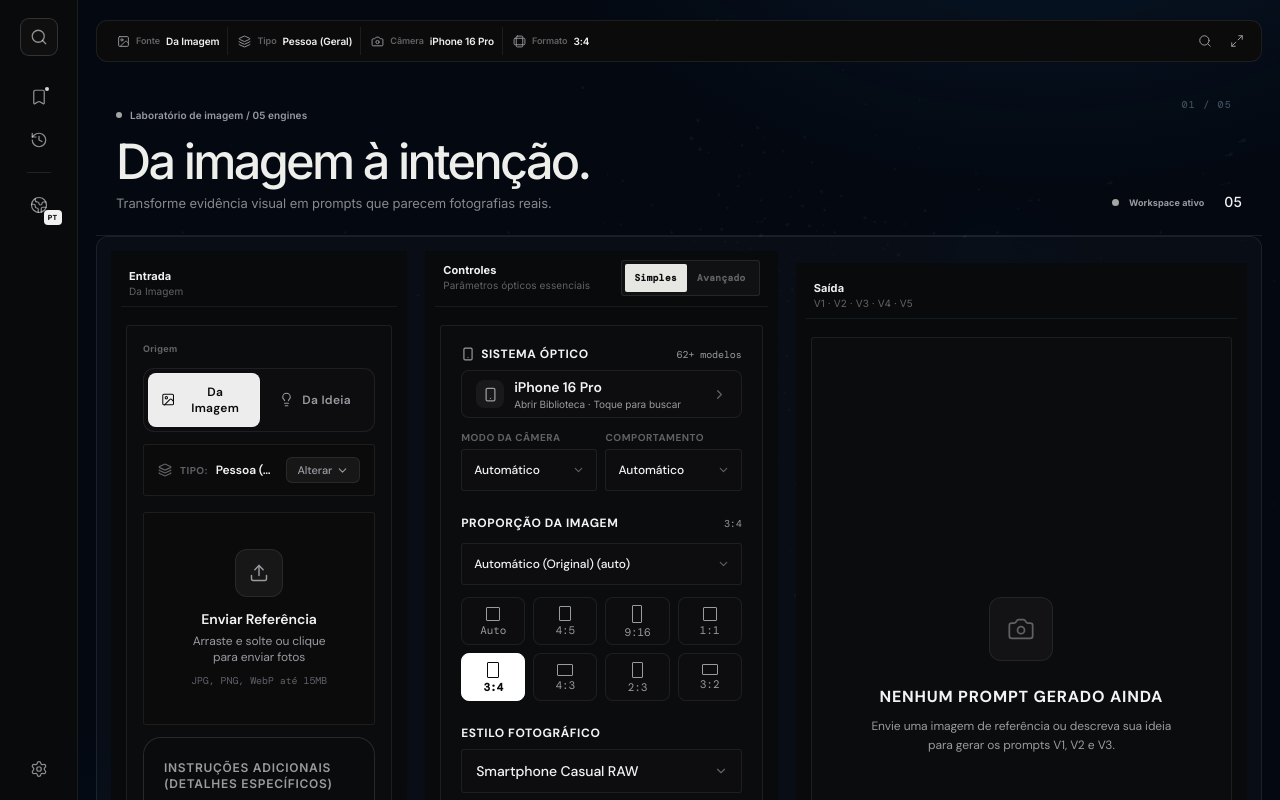
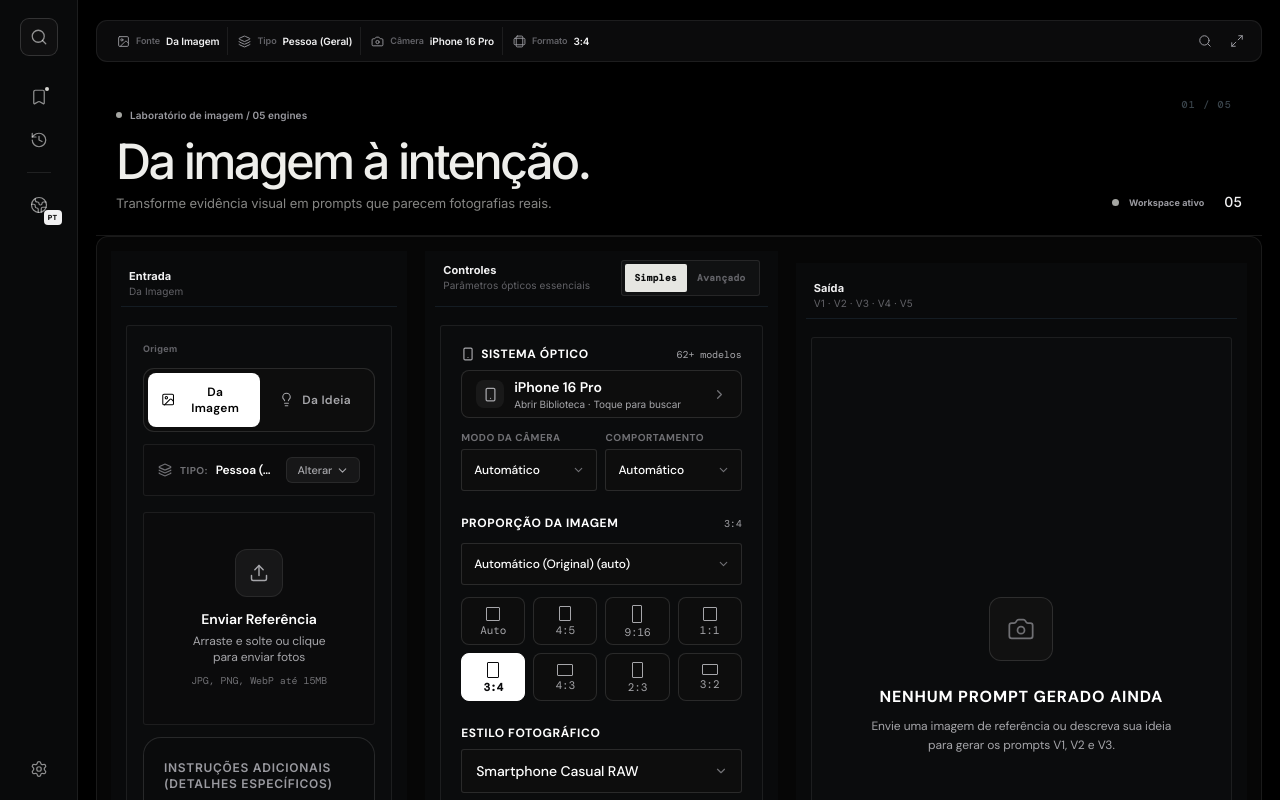
Before and after one commit to Luvvperry/elite-prompts, a React (Vite) app: page / in a window 1280 px wide. Shown: the top 800 px of the page. Built offline with nearby package versions, Linux system fonts and the light colour scheme; a web font is replaced by a local one.

Commit message:
style: make workspace all black and remove cosmic background

```diff
--- a/index.css
+++ b/index.css
@@ -1788,3 +1788,59 @@ body, .app-shell {
   .image-instructions-label { margin-bottom: 14px; font-size: 10px; }
   .image-instructions-textarea { min-height: 126px; padding: 15px; font-size: 14px; border-radius: 14px; }
 }
+
+/* Final all-black premium pass: visual-only, no behavior changes. */
+html, body, #root,
+body.dark,
+.dark .app-shell,
+.dark .pro-shell,
+.dark .studio-main {
+  background: #000 !important;
+}
+
+.ep-universe,
+.ep-universe-nebula,
+.ep-universe-star,
+.ep-universe-orbit,
+.ep-universe-core,
+.cosmic-canvas {
+  display: none !important;
+}
+
+.dark {
+  --bg-main: #000000;
+  --bg-deep: #000000;
+  --surface-main: #080808;
+  --surface-secondary: #0d0d0d;
+  --surface-elevated: #111111;
+  --border-main: rgba(255,255,255,.12);
+  --border-active: rgba(255,255,255,.28);
+  --border-subtle: rgba(255,255,255,.07);
+  --text-primary: #ffffff;
+  --text-secondary: #a6a6aa;
+  --text-muted: #707074;
+  --selected-bg: #ffffff;
+  --selected-text: #000000;
+  --shadow-soft: 0 12px 34px rgba(0,0,0,.45);
+  --shadow-float: 0 24px 80px rgba(0,0,0,.72);
+}
+
+.dark .workspace-header,
+.dark .context-bar,
+.dark .workspace-panel,
+.dark .prompt-console,
+.dark .studio-settings-pane,
+.dark .studio-input-pane,
+.dark .studio-output-column,
+.dark .control-row,
+.dark .idea-editor,
+.dark .reference-card,
+.dark .quick-start-card {
+  background-image: none !important;
+  box-shadow: none;
+}
+
+.dark button:hover,
+.dark .context-action:hover {
+  box-shadow: none;
+}
```
